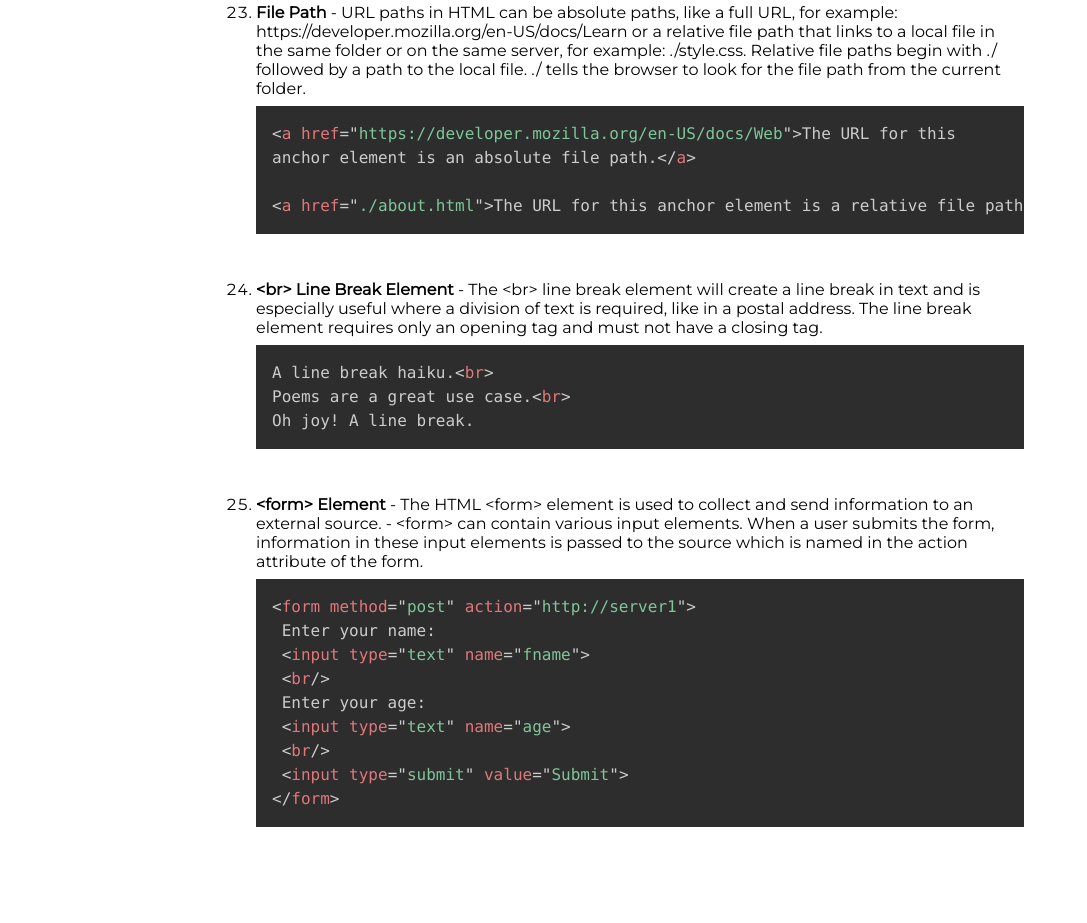
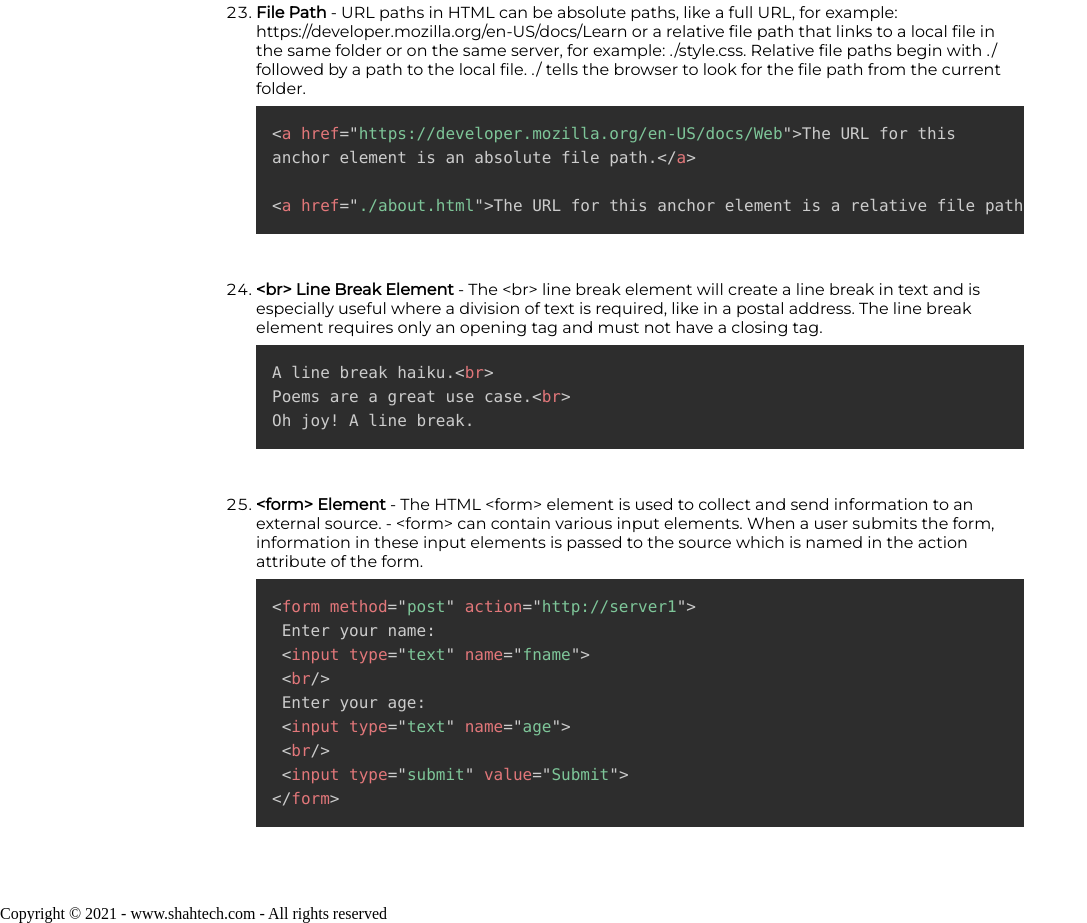
Before and after one commit to Raoul-Shah/cheatsheet-html, a plain HTML site: page index.html in a window 1280 px wide. Shown: the part 5316-6239 px from the top of the page, without its empty margins (0-1087 px from the left). Drawn offline with Linux system fonts and the light colour scheme; some packages are replaced by stand-ins of ours; a script that the page names is missing; a web font is replaced by a local one.

Commit message:
Update index.html

```diff
--- a/index.html
+++ b/index.html
@@ -304,5 +304,9 @@ Oh joy! A line break. </code></pre>
         </ol>
     </div>
 </body>
-
+<footer class="background">
+    <p class="text-footer">
+        Copyright &copy 2021 - www.shahtech.com - All rights reserved
+    </p>
+</footer>
 </html>
```
